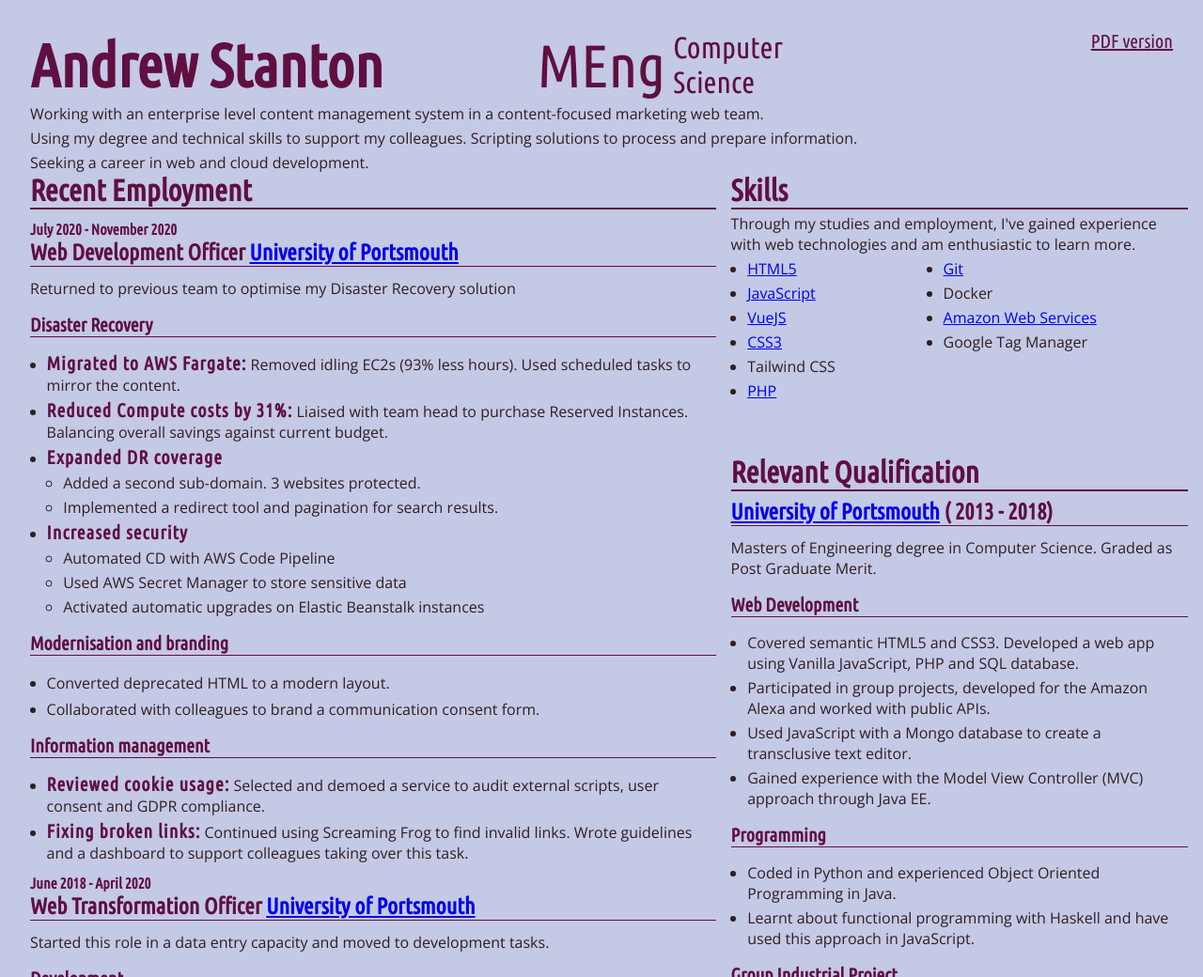
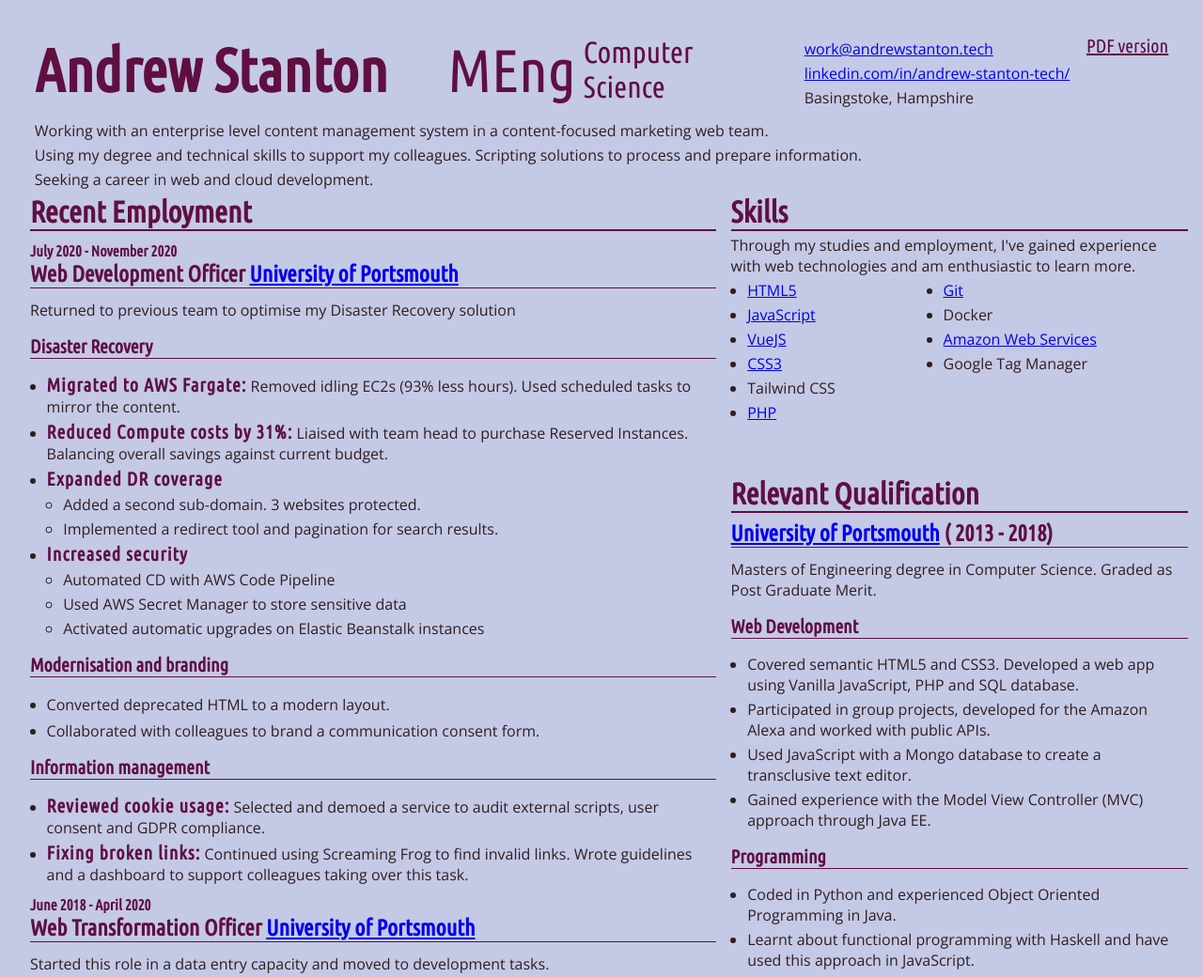
Before and after one commit to AndrewStanton94/mySite, a plain HTML site: page cv/index.html in a window 1280 px wide. Shown: the top 1040 px of the page at 94% size. Drawn offline with nearby package versions, Linux system fonts and the light colour scheme.

Commit message:
Added contact details to header

```diff
--- a/cv/index.html
+++ b/cv/index.html
@@ -40,6 +40,20 @@
 						<span>Science</span>
 					</div>
 				</div>
+				<address class="flex desktop-flex-column flex-wrap">
+					<p class="margin-right-half-rem">
+						<a href="mailto:work@andrewstanton.tech"
+							>work@andrewstanton.tech</a
+						>
+					</p>
+					<p class="margin-right-half-rem">
+						<a
+							href="https://www.linkedin.com/in/andrew-stanton-tech/"
+							>linkedin.com/in/andrew-stanton-tech/</a
+						>
+					</p>
+					<p>Basingstoke, Hampshire</p>
+				</address>
 				<nav class="screen text-end desktop-mb-1 mob-order-first">
 					<a class="header" href="cv.pdf">PDF version</a>
 				</nav>
@@ -180,7 +194,8 @@
 							<ul>
 								<li>Automated CD with AWS Code Pipeline</li>
 								<li>
-									Used AWS Secret Manager to store sensitive data
+									Used AWS Secret Manager to store sensitive
+									data
 								</li>
 								<li>
 									Activated automatic upgrades on Elastic
--- a/cv/mobile.css
+++ b/cv/mobile.css
@@ -48,3 +48,7 @@ body > section {
 .mob-order-first {
 	order: -1;
 }
+
+.desktop-flex-column {
+	flex-direction: initial;
+}
--- a/cv/styles.css
+++ b/cv/styles.css
@@ -109,6 +109,14 @@ ul {
 	padding-inline-start: 1.1rem;
 }
 
+address {
+	font-style: normal;
+}
+
+header > div > * {
+	margin: 0.3rem;
+}
+
 p,
 li {
 	padding-top: 0.25rem;
@@ -158,6 +166,7 @@ td:nth-child(2) {
 	flex-wrap: wrap;
 }
 
+.desktop-flex-column,
 .flex-column {
 	flex-direction: column;
 }
@@ -194,6 +203,10 @@ td:nth-child(2) {
 	margin-left: 0.5rem;
 }
 
+.margin-right-half-rem {
+	margin-right: 0.5rem;
+}
+
 .font-body {
 	font-size: var(--font-body);
 }
```
